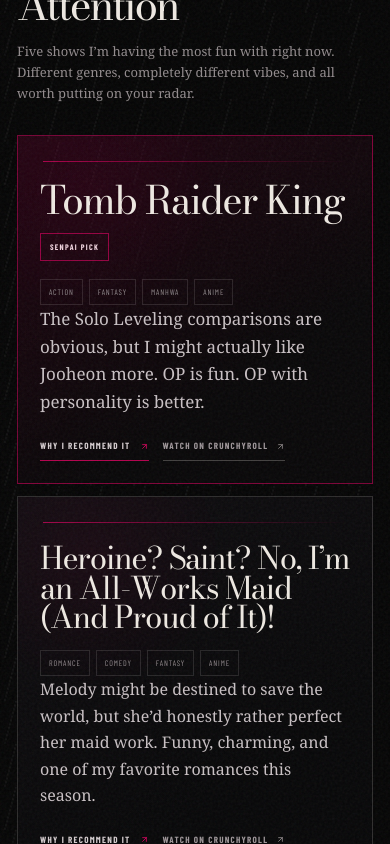
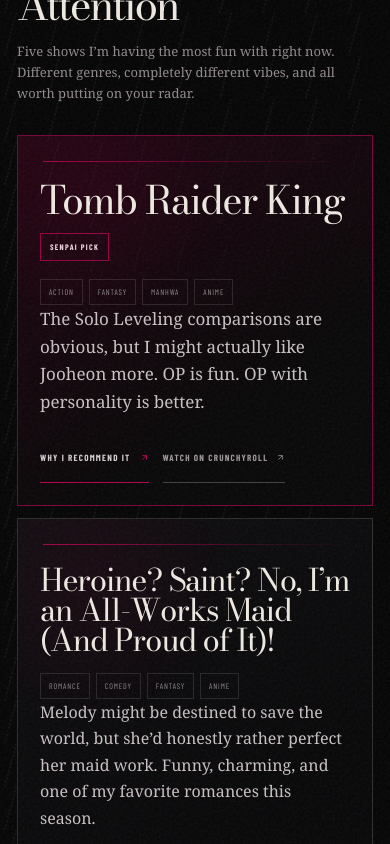
Before and after one commit to draftarc-lab/senpais1lva-site, a Next.js app: page / in a window 390 px wide. Shown: the part 1600-2444 px from the top of the page. Built offline with nearby package versions, Linux system fonts and the light colour scheme; no server answers.

Commit message:
Tighten mobile QA accessibility

```diff
--- a/app/components/SiteFooter.tsx
+++ b/app/components/SiteFooter.tsx
@@ -8,7 +8,7 @@
         <div className="footer-brand"><span className="footer-logo" aria-hidden="true" /><div><strong>SenpaiS1lva</strong><p>Anime isn’t the limit. It’s the lens.</p></div></div>
         <div className="footer-column"><span>Explore</span><Link href="/watch">Watch</Link><Link href="/#summer-coverage">Summer Coverage</Link><Link href="/recommendations">Recommendations</Link><Link href="/senpai-notes">Senpai Notes</Link><Link href="/about">About</Link></div>
         <div className="footer-column"><span>Projects</span><Link href="/courplay">Courplay</Link><Link href="/silvas-circle">Silva’s Circle</Link><Link href="/work-with-me">Work With Me</Link><a href="mailto:animejay89@gmail.com">Contact</a></div>
-        <div className="footer-socials"><span>Follow the conversation</span><div><a href="https://m.youtube.com/@SenpaiS1lva" aria-label="YouTube" target="_blank" rel="noopener noreferrer"><FaYoutube /></a><a href="https://www.tiktok.com/@senpais1lva" aria-label="TikTok" target="_blank" rel="noopener noreferrer"><FaTiktok /></a><a href="https://www.instagram.com/senpais1lva" aria-label="Instagram" target="_blank" rel="noopener noreferrer"><FaInstagram /></a><a href="https://www.facebook.com/share/17zHw4CU8B/" aria-label="Facebook" target="_blank" rel="noopener noreferrer"><FaFacebookF /></a></div></div>
+        <div className="footer-socials"><span>Follow the conversation</span><div><a href="https://m.youtube.com/@SenpaiS1lva" aria-label="Open SenpaiS1lva on YouTube" target="_blank" rel="noopener noreferrer"><FaYoutube /></a><a href="https://www.tiktok.com/@senpais1lva" aria-label="Open SenpaiS1lva on TikTok" target="_blank" rel="noopener noreferrer"><FaTiktok /></a><a href="https://www.instagram.com/senpais1lva" aria-label="Open SenpaiS1lva on Instagram" target="_blank" rel="noopener noreferrer"><FaInstagram /></a><a href="https://www.facebook.com/share/17zHw4CU8B/" aria-label="Open SenpaiS1lva on Facebook" target="_blank" rel="noopener noreferrer"><FaFacebookF /></a></div></div>
       </div>
       <div className="container footer-bottom"><span>© 2026 SenpaiS1lva</span><span>Orlando, Florida</span><Link href="/">Back home ↑</Link></div>
     </footer>
--- a/app/components/SiteHeader.tsx
+++ b/app/components/SiteHeader.tsx
@@ -30,7 +30,7 @@
         </div>
         <Link className={`nav-cta ${pathname === "/work-with-me" ? "active" : ""}`} href="/work-with-me" aria-current={pathname === "/work-with-me" ? "page" : undefined} aria-label="Work with SenpaiS1lva">Collab</Link>
         <button className="menu-button" type="button" aria-label={open ? "Close navigation menu" : "Open navigation menu"} aria-expanded={open} aria-controls="mobile-navigation" onClick={() => setOpen(!open)}><span aria-hidden="true" />Menu</button>
-        {open && <div id="mobile-navigation" className="mobile-navigation" role="menu">{links.map((link) => <Link key={link.href} role="menuitem" aria-current={isCurrent(link.href) ? "page" : undefined} href={link.href} onClick={() => setOpen(false)}>{link.label}</Link>)}<Link role="menuitem" href="/work-with-me" onClick={() => setOpen(false)}>Collab</Link><Link role="menuitem" href="/courplay" onClick={() => setOpen(false)}>Courplay</Link><Link role="menuitem" href="/silvas-circle" onClick={() => setOpen(false)}>Silva’s Circle</Link></div>}
+        {open && <div id="mobile-navigation" className="mobile-navigation">{links.map((link) => <Link key={link.href} aria-current={isCurrent(link.href) ? "page" : undefined} href={link.href} onClick={() => setOpen(false)}>{link.label}</Link>)}<Link href="/work-with-me" onClick={() => setOpen(false)}>Collab</Link><Link href="/courplay" onClick={() => setOpen(false)}>Courplay</Link><Link href="/silvas-circle" onClick={() => setOpen(false)}>Silva’s Circle</Link></div>}
       </nav>
       <nav className="mobile-bottom-rail" aria-label="Quick navigation">
         <Link aria-current={pathname === "/watch" ? "page" : undefined} className={pathname === "/watch" ? "active" : ""} href="/watch"><FiPlay aria-hidden="true" /><span>Watch</span></Link>
--- a/app/donghua.css
+++ b/app/donghua.css
@@ -61,10 +61,10 @@
 .donghua-tags { display: flex; flex-wrap: wrap; gap: 6px; margin-top: 18px; }
 .donghua-tags span { padding: 6px 8px; border: 1px solid rgba(238,233,226,.13); color: #8f878a; font-size: 8px; letter-spacing: .11em; text-transform: uppercase; }
 .coverage-card-actions { display: flex; flex-wrap: wrap; align-items: center; gap: 14px; margin-top: auto; padding-top: 24px; }
-.donghua-card-cta { width: fit-content; display: inline-flex; align-items: center; gap: 9px; margin-top: 24px; padding-bottom: 7px; border-bottom: 1px solid rgba(237,0,102,.75); color: #d7cfd1; font-size: 9px; font-weight: 700; letter-spacing: .14em; text-transform: uppercase; }
+.donghua-card-cta { width: fit-content; min-height: 44px; display: inline-flex; align-items: center; gap: 9px; margin-top: 24px; padding-bottom: 7px; border-bottom: 1px solid rgba(237,0,102,.75); color: #d7cfd1; font-size: 9px; font-weight: 700; letter-spacing: .14em; text-transform: uppercase; }
 .donghua-card-cta svg { color: var(--signal); }
 .coverage-card-actions .donghua-card-cta { margin-top: 0; }
-.coverage-stream-link { width: fit-content; display: inline-flex; align-items: center; gap: 8px; padding-bottom: 7px; border-bottom: 1px solid rgba(238,233,226,.25); color: #9e9699; font-size: 9px; font-weight: 700; letter-spacing: .14em; text-transform: uppercase; }
+.coverage-stream-link { width: fit-content; min-height: 44px; display: inline-flex; align-items: center; gap: 8px; padding-bottom: 7px; border-bottom: 1px solid rgba(238,233,226,.25); color: #9e9699; font-size: 9px; font-weight: 700; letter-spacing: .14em; text-transform: uppercase; }
 .coverage-stream-link:hover, .coverage-stream-link:focus-visible { color: var(--paper); border-color: rgba(237,0,102,.75); }
 .coverage-updated { display: block; margin-top: 16px; color: #746c70; font-size: 8px; letter-spacing: .15em; text-transform: uppercase; }
 
--- a/app/globals.css
+++ b/app/globals.css
@@ -20,7 +20,7 @@
 }
 
 * { box-sizing: border-box; }
-html { scroll-behavior: smooth; }
+html { scroll-behavior: smooth; scroll-padding-top: 96px; }
 body { margin: 0; background: var(--ink); color: var(--paper); font-family: var(--utility); }
 a { color: inherit; text-decoration: none; }
 a:focus-visible { outline: 2px solid var(--paper); outline-offset: 4px; }
@@ -140,7 +140,7 @@
 .start-links { display: flex; flex-wrap: wrap; align-items: center; gap: 18px; }
 .editorial-link--quiet { border-bottom-color: rgba(238,233,226,.24); color: #aaa2a5; }
 .editorial-link:hover, .editorial-link:focus-visible, .media-kit-link:hover, .media-kit-link:focus-visible { color: var(--paper); border-color: var(--signal); }
-.editorial-link { width: fit-content; display: inline-flex; align-items: center; gap: 12px; padding-bottom: 7px; border-bottom: 1px solid var(--signal); font-size: 11px; font-weight: 700; letter-spacing: .12em; text-transform: uppercase; }
+.editorial-link { width: fit-content; min-height: 44px; display: inline-flex; align-items: center; gap: 12px; padding-bottom: 7px; border-bottom: 1px solid var(--signal); font-size: 11px; font-weight: 700; letter-spacing: .12em; text-transform: uppercase; }
 .editorial-link svg { color: var(--signal); font-size: 17px; }
 
 .featured-section { padding: 58px 0 42px; }
@@ -189,7 +189,7 @@
 .partner-panel li::before { content: "+"; margin-right: 9px; color: var(--signal); }
 .partner-panel li:hover { color: var(--paper); border-color: rgba(237,0,102,.34); }
 .partner-actions { display: flex; align-items: center; flex-wrap: wrap; gap: 17px; }
-.media-kit-link { display: inline-flex; align-items: center; gap: 9px; padding-bottom: 6px; border-bottom: 1px solid rgba(237,0,102,.7); color: #d3cbcd; font-size: 10px; letter-spacing: .11em; text-transform: uppercase; }
+.media-kit-link { min-height: 44px; display: inline-flex; align-items: center; gap: 9px; padding-bottom: 6px; border-bottom: 1px solid rgba(237,0,102,.7); color: #d3cbcd; font-size: 10px; letter-spacing: .11em; text-transform: uppercase; }
 
 .social-section { padding: 58px 0 78px; }
 .section-heading { display: flex; justify-content: space-between; align-items: end; padding-top: 34px; border-top: 1px solid var(--line); }
@@ -234,10 +234,10 @@
 .footer-brand p { max-width: 270px; margin: 7px 0 0; color: #8f878a; font-family: "Iowan Old Style", Georgia, serif; font-size: 13px; }
 .footer-column { display: flex; flex-direction: column; gap: 10px; }
 .footer-column > span, .footer-socials > span { margin-bottom: 6px; color: var(--signal); font-size: 9px; letter-spacing: .18em; text-transform: uppercase; }
-.footer-column a { color: #aaa2a5; font-size: 12px; }
+.footer-column a { min-height: 32px; display: inline-flex; align-items: center; color: #aaa2a5; font-size: 12px; }
 .footer-column a:hover { color: var(--paper); }
 .footer-socials > div { display: flex; gap: 9px; margin-top: 12px; }
-.footer-socials a { width: 38px; height: 38px; display: grid; place-items: center; border: 1px solid var(--line); color: #c8c0c2; transition: border-color .2s, color .2s; }
+.footer-socials a { width: 44px; height: 44px; display: grid; place-items: center; border: 1px solid var(--line); color: #c8c0c2; transition: border-color .2s, color .2s; }
 .footer-socials a:hover { color: var(--signal); border-color: var(--signal); }
 .footer-bottom { display: flex; justify-content: space-between; gap: 20px; padding: 22px 0 28px; border-top: 1px solid var(--line); color: #70696b; font-size: 9px; letter-spacing: .14em; text-transform: uppercase; }
 
@@ -467,7 +467,7 @@
 .hero { min-height: 590px; padding-top: 44px; padding-bottom: 112px; }
 .hero-copy { position: relative; z-index: 4; isolation: isolate; }
 .hero-copy::before { content: ""; position: absolute; z-index: -1; inset: -22px -30px -24px -24px; border-left: 1px solid rgba(237,0,102,.22); background: linear-gradient(90deg, rgba(5,5,5,.68), rgba(5,5,5,.38) 58%, transparent); pointer-events: none; }
-#summer-coverage, #featured, #about { scroll-margin-top: 94px; }
+#summer-coverage, #featured, #about, #partnerships, #socials { scroll-margin-top: 96px; }
 .command-strip { position: absolute; z-index: 5; right: 0; bottom: 30px; left: 0; display: grid; grid-template-columns: 96px 1fr; align-items: stretch; border: 1px solid rgba(238,233,226,.18); background: rgba(5,5,5,.82); box-shadow: 0 18px 55px rgba(0,0,0,.32); backdrop-filter: blur(14px); }
 .command-status { display: flex; align-items: center; gap: 9px; padding: 0 18px; border-right: 1px solid var(--line); color: #9f979a; font-size: 9px; letter-spacing: .16em; text-transform: uppercase; }
 .command-status i { width: 6px; height: 6px; border-radius: 50%; background: var(--signal); box-shadow: 0 0 12px var(--signal); animation: status-pulse 2.4s ease-in-out infinite; }
@@ -685,7 +685,7 @@
   .article-header { padding-top: 65px; }
   .article-header > a { margin-bottom: 40px; }
   .article-body { padding-top: 45px; }
-  body { padding-bottom: 70px; }
+  body { padding-bottom: 88px; }
   .mobile-bottom-rail { height: 64px; display: grid; grid-template-columns: repeat(4, 1fr); position: fixed; z-index: 60; right: 10px; bottom: 8px; left: 10px; border: 1px solid rgba(238,233,226,.2); background: rgba(7,7,8,.94); box-shadow: 0 16px 40px #000; backdrop-filter: blur(18px); }
   .mobile-bottom-rail a { min-width: 0; display: flex; flex-direction: column; align-items: center; justify-content: center; gap: 5px; color: #8f878a; font-size: 8px; letter-spacing: .1em; text-transform: uppercase; }
   .mobile-bottom-rail a + a { border-left: 1px solid rgba(238,233,226,.09); }
```
Also changed, not shown: 1 other file (tests, documents, lock files or other folders).
